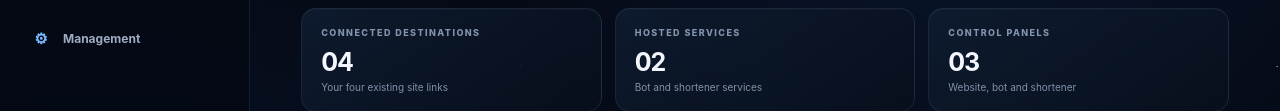
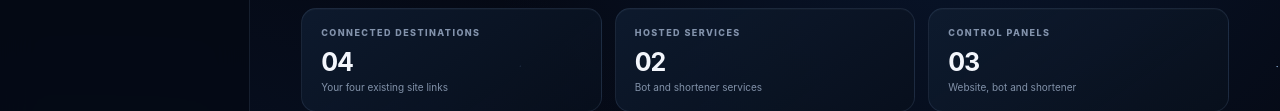
Before and after one commit to omosungolden811-hash/forsaken-website, a plain HTML site: page index.html in a window 1280 px wide. Shown: the part 252-363 px from the top of the page. Drawn offline with Linux system fonts and the light colour scheme.

Commit message:
Remove management navigation from dashboard

```diff
--- a/index.html
+++ b/index.html
@@ -23,7 +23,6 @@ a{color:inherit;text-decoration:none}button{font:inherit}.app{display:grid;grid-
   <a class="active" href="#overview"><span class="nav-icon">▦</span><span class="nav-text">Overview</span></a>
   <a href="#destinations"><span class="nav-icon">⌘</span><span class="nav-text">Destinations</span></a>
   <a href="#services"><span class="nav-icon">◈</span><span class="nav-text">Services</span></a>
-  <a href="#management"><span class="nav-icon">⚙</span><span class="nav-text">Management</span></a>
  </nav>
  <div class="side-bottom"><strong>FORSAKEN NETWORK</strong><small>Central access to your connected sites and services.</small></div>
 </aside>
```
